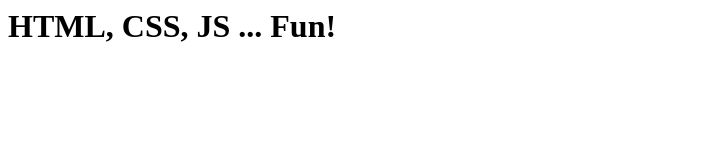
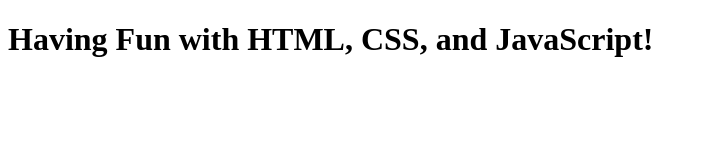
Before and after one commit to htmlcssjsfun/htmlcssjsfun.github.io, a plain HTML site: page index.html in a window 1280 px wide. Shown: the whole page, without its empty margins (0-706 px from the left). Drawn offline with Linux system fonts and the light colour scheme.

Commit message:
https://github.com/htmlcssjsfun/core/commit/ccbbb7a14e232863f5a5240e162e344faa3a648f

```diff
--- a/index.html
+++ b/index.html
@@ -1 +1,14 @@
-<h1>HTML, CSS, JS ... Fun!</h1>
+<!DOCTYPE html>
+<html>
+
+<!-- Mirrored from localhost/ by HTTrack Website Copier/3.x [XR&CO'2014], Thu, 21 Mar 2019 06:52:03 GMT -->
+<!-- Added by HTTrack --><meta http-equiv="content-type" content="text/html;charset=UTF-8" /><!-- /Added by HTTrack -->
+<head>
+    <title>Laravel</title>
+  </head>
+  <body>
+    <h1>Having Fun with HTML, CSS, and JavaScript!</h1>
+  </body>
+
+<!-- Mirrored from localhost/ by HTTrack Website Copier/3.x [XR&CO'2014], Thu, 21 Mar 2019 06:52:03 GMT -->
+</html>
```
